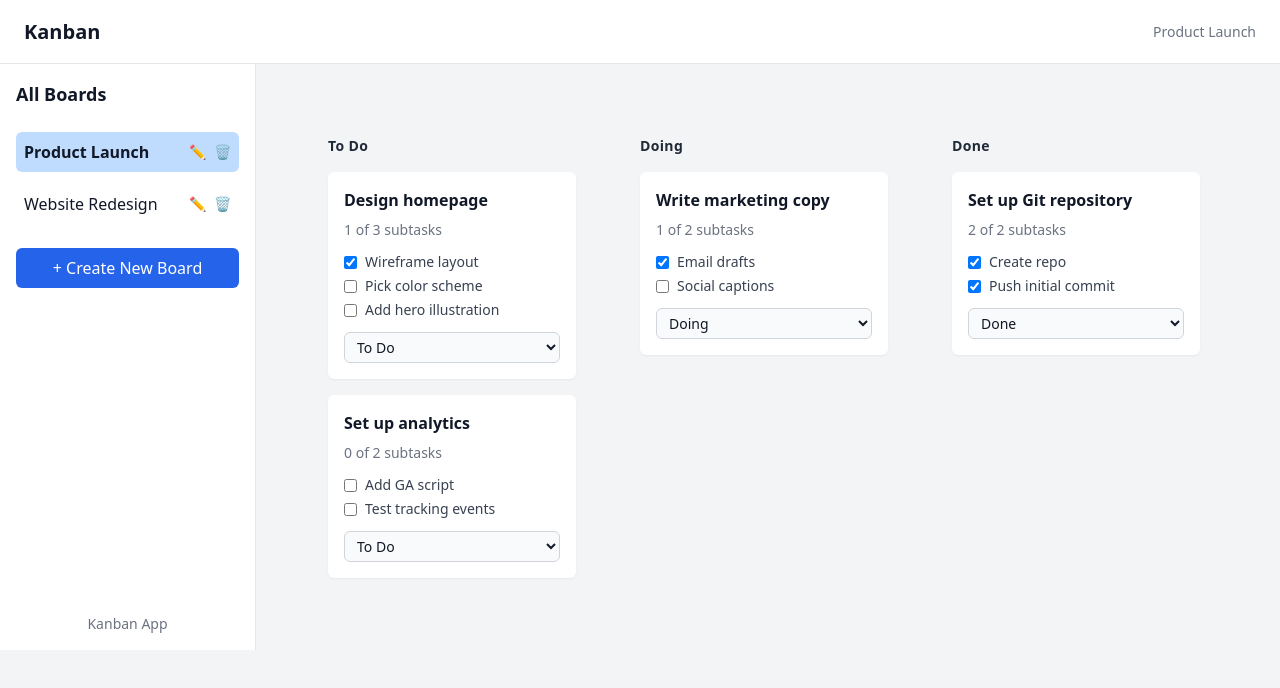
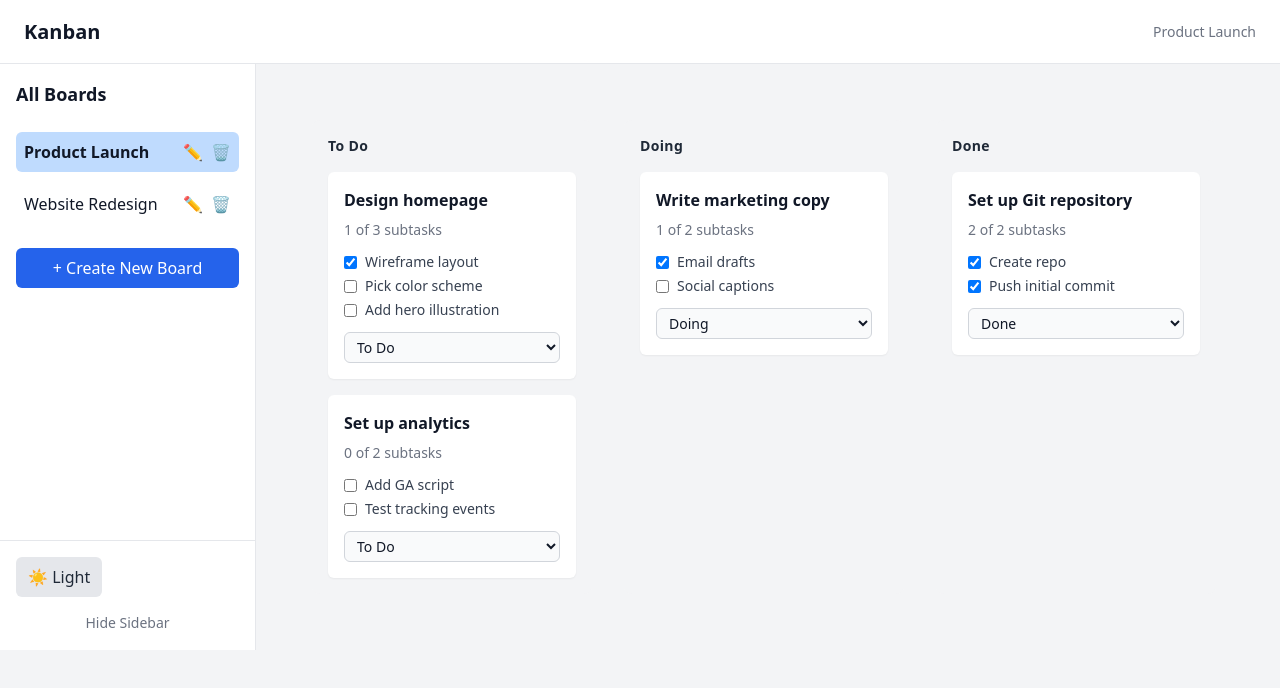
Before and after one commit to wahedd12/Krabantest, a React (Vite) app: page / in a window 1280 px wide. Shown: the top 688 px of the page. Built offline with nearby package versions, Linux system fonts and the light colour scheme.

Commit message:
Fix sidebar behavior, dark mode toggle, and Kanban interactions

```diff
--- a/src/Components/Sidebar.jsx
+++ b/src/Components/Sidebar.jsx
@@ -1,11 +1,12 @@
 import { useBoard } from "../context/BoardContext";
+import ThemeToggle from "./ThemeToggle";
 
 export default function Sidebar() {
   const { state, dispatch } = useBoard();
 
   return (
     <>
-      {/* Mobile / Tablet Toggle Button */}
+      {/* Mobile / Tablet open button */}
       <button
         className="p-2 md:hidden bg-gray-200 dark:bg-gray-700 rounded-md m-2"
         onClick={() => dispatch({ type: "TOGGLE_SIDEBAR" })}
@@ -14,39 +15,48 @@ export default function Sidebar() {
       </button>
 
       {/* Sidebar */}
-      <div
+      <aside
         className={`
-          bg-white dark:bg-gray-800 border-r border-gray-200 dark:border-gray-700
+          bg-white dark:bg-gray-800
+          border-r border-gray-200 dark:border-gray-700
           fixed inset-y-0 left-0 z-40
-          transform transition-transform duration-300
+          w-64
+          transform transition-transform duration-300 ease-in-out
           ${state.isSidebarOpen ? "translate-x-0" : "-translate-x-full"}
-          md:translate-x-0 md:static md:w-64 lg:w-64
+          md:translate-x-0 md:static
           flex flex-col justify-between
         `}
       >
+        {/* Top */}
         <div className="p-4">
           <h2 className="text-lg font-bold mb-6">All Boards</h2>
+
           <ul className="space-y-3">
             {state.boards.map((board) => (
               <li
                 key={board.id}
-                className={`flex justify-between items-center cursor-pointer p-2 rounded-md hover:bg-gray-200 dark:hover:bg-gray-700 ${
-                  state.currentBoardId === board.id
-                    ? "bg-blue-200 dark:bg-blue-600 font-bold"
-                    : ""
-                }`}
                 onClick={() =>
                   dispatch({ type: "SET_CURRENT_BOARD", payload: board.id })
                 }
+                className={`flex justify-between items-center cursor-pointer p-2 rounded-md
+                  hover:bg-gray-200 dark:hover:bg-gray-700
+                  ${
+                    state.currentBoardId === board.id
+                      ? "bg-blue-200 dark:bg-blue-600 font-bold"
+                      : ""
+                  }`}
               >
                 <span>{board.name}</span>
 
-                {/* Edit & Delete */}
+                {/* Edit / Delete */}
                 <div className="flex gap-2">
                   <button
                     onClick={(e) => {
                       e.stopPropagation();
-                      const newName = prompt("Enter new board name:", board.name);
+                      const newName = prompt(
+                        "Enter new board name:",
+                        board.name
+                      );
                       if (newName) {
                         dispatch({
                           type: "EDIT_BOARD",
@@ -54,7 +64,6 @@ export default function Sidebar() {
                         });
                       }
                     }}
-                    className="text-sm text-gray-500 dark:text-gray-300 hover:text-gray-800 dark:hover:text-white"
                   >
                     ✏️
                   </button>
@@ -62,11 +71,13 @@ export default function Sidebar() {
                   <button
                     onClick={(e) => {
                       e.stopPropagation();
-                      if (confirm("Are you sure you want to delete this board?")) {
-                        dispatch({ type: "DELETE_BOARD", payload: { boardId: board.id } });
+                      if (confirm("Delete this board?")) {
+                        dispatch({
+                          type: "DELETE_BOARD",
+                          payload: { boardId: board.id },
+                        });
                       }
                     }}
-                    className="text-sm text-red-500 hover:text-red-700"
                   >
                     🗑️
                   </button>
@@ -76,18 +87,27 @@ export default function Sidebar() {
           </ul>
 
           <button
-            className="mt-6 w-full py-2 px-4 rounded-md bg-blue-600 text-white hover:bg-blue-700"
+            className="mt-6 w-full py-2 rounded-md bg-blue-600 text-white hover:bg-blue-700"
             onClick={() => dispatch({ type: "ADD_BOARD" })}
           >
             + Create New Board
           </button>
         </div>
 
-        {/* Sidebar bottom placeholder for styling or mobile toggle if needed */}
-        <div className="p-4 text-center text-sm text-gray-500 dark:text-gray-400">
-          Kanban App
+        {/* Bottom controls (LIKE REAL APP) */}
+        <div className="p-4 border-t border-gray-200 dark:border-gray-700 space-y-4">
+          {/* Theme toggle */}
+          <ThemeToggle />
+
+          {/* Hide sidebar (desktop + mobile) */}
+          <button
+            onClick={() => dispatch({ type: "TOGGLE_SIDEBAR" })}
+            className="w-full text-sm text-gray-500 dark:text-gray-400 hover:text-gray-900 dark:hover:text-white"
+          >
+            Hide Sidebar
+          </button>
         </div>
-      </div>
+      </aside>
     </>
   );
 }
```
